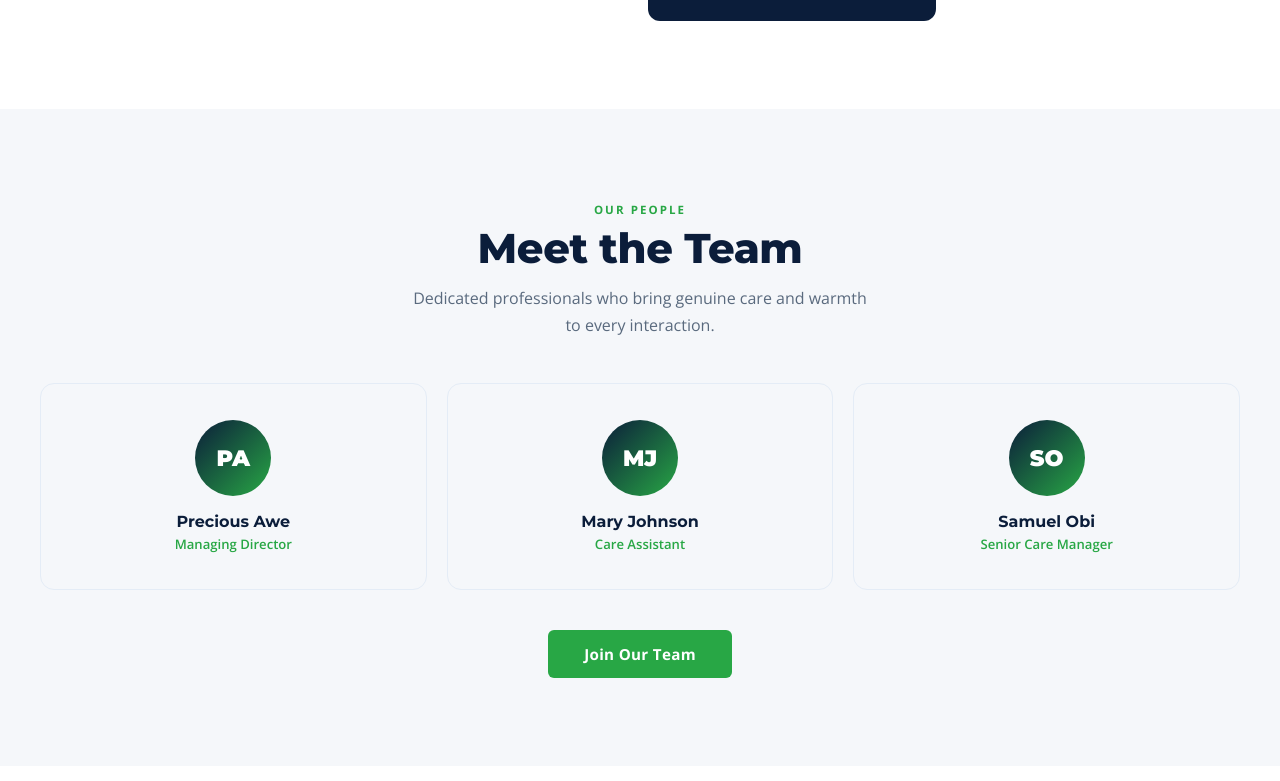
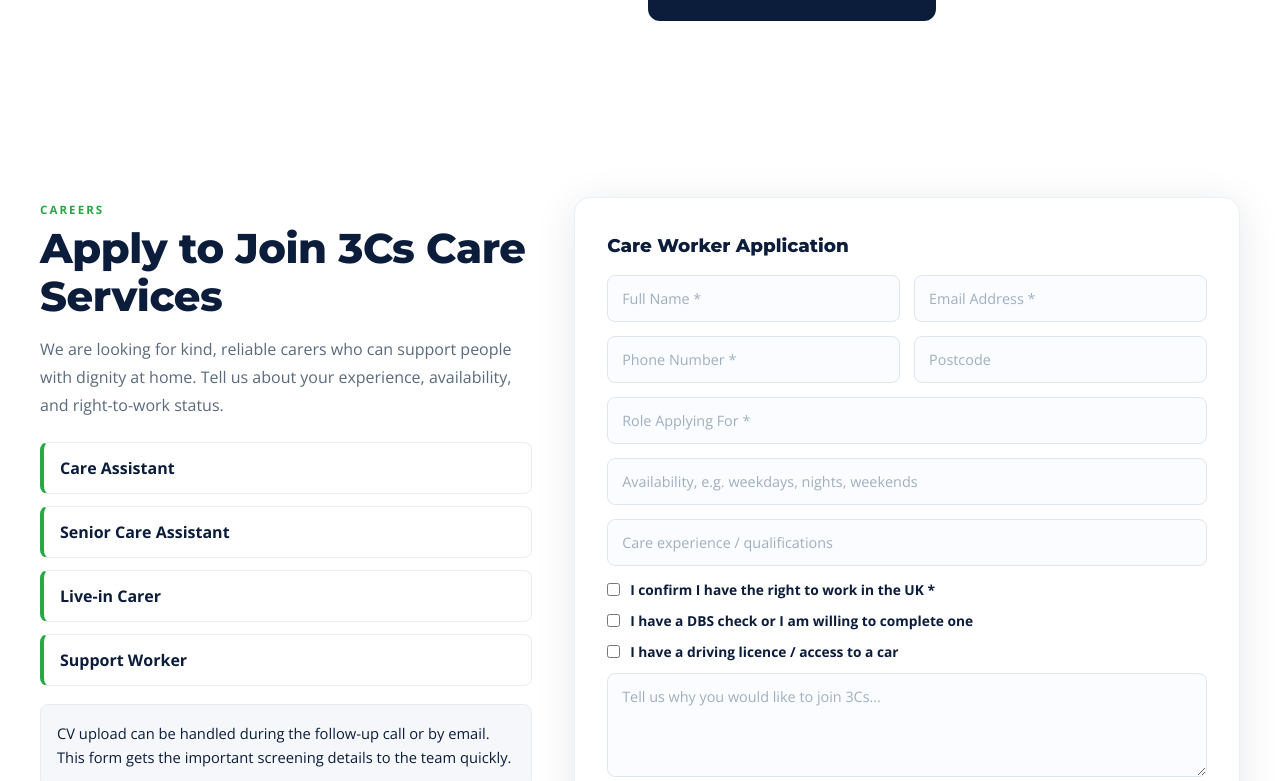
Before and after one commit to crestedweb/3cs, a React (Vite) app: page / in a window 1280 px wide. Shown: the part 6519-7300 px from the top of the page. Built offline with nearby package versions, Linux system fonts and the light colour scheme.

Commit message:
changes made to the hero content8

```diff
--- a/src/3cs-care-services.jsx
+++ b/src/3cs-care-services.jsx
@@ -1981,7 +1981,7 @@ export default function App() {
       </section>
 
       {/* ── TEAM ── */}
-      <section className="sec" style={{ background: "#F5F7FA" }}>
+    {/*  <section className="sec" style={{ background: "#F5F7FA" }}>
         <div className="sec-wide">
           <Reveal>
             <div className="text-center" style={{ marginBottom: 44 }}>
@@ -2011,7 +2011,7 @@ export default function App() {
             </div>
           </Reveal>
         </div>
-      </section>
+      </section> */}
 
       <section id="careers-apply" className="sec" style={{ background: "#FFFFFF" }}>
         <div className="sec-wide careers-panel">
```
